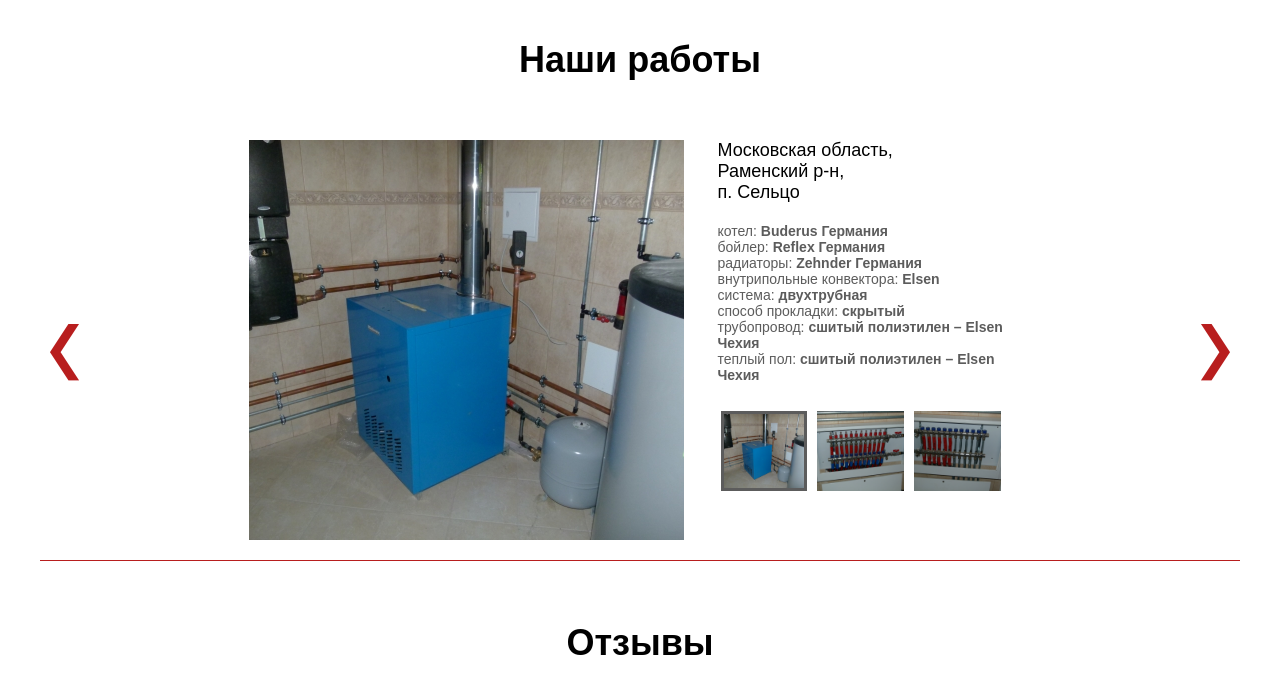
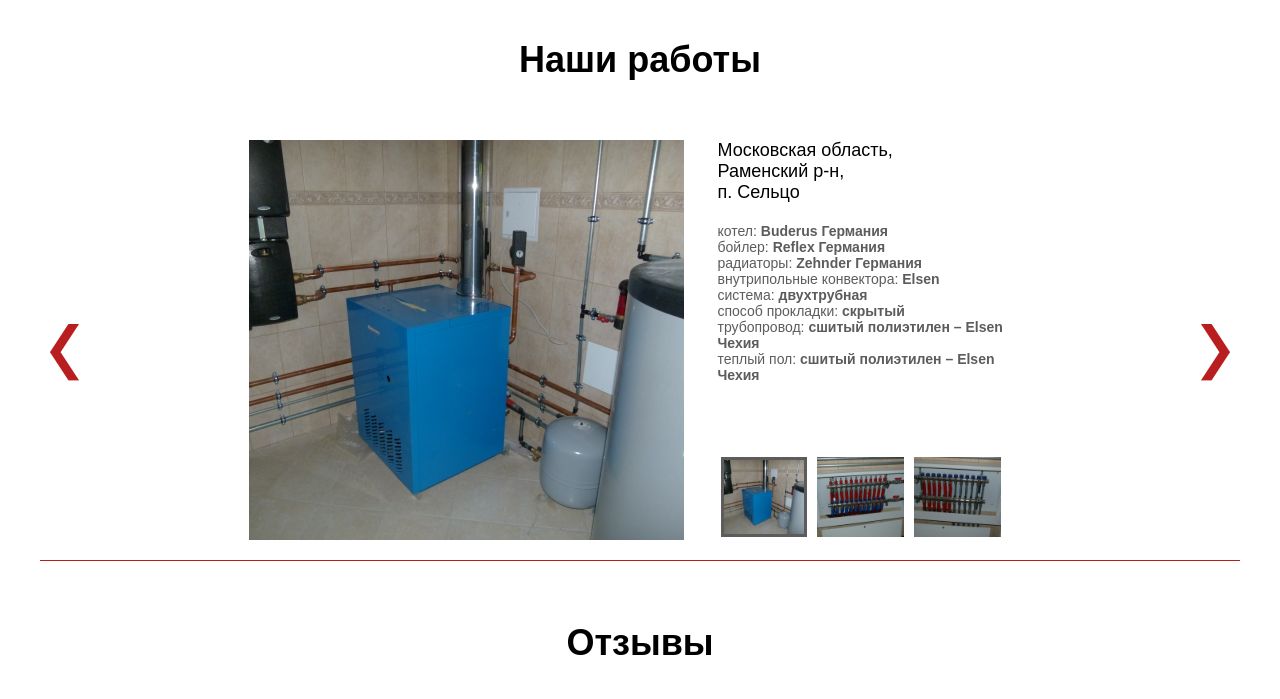
Before and after one commit to vleukhin/domotoplenya, a PHP site: page / in a window 1280 px wide. Shown: the part 5400-6099 px from the top of the page. Run offline with PHP 8.4, Linux system fonts and the light colour scheme.

Commit message:
portfolio thumb bottom align

```diff
--- a/css/style.css
+++ b/css/style.css
@@ -377,6 +377,14 @@ header .contacts .phone {
 #portfolio .job img.thumb.active {
   border: 3px solid #5c5c5c;
 }
+#portfolio .job .about {
+  position: relative;
+  min-height: 400px;
+}
+#portfolio .job .about .images {
+  position: absolute;
+  bottom: 0;
+}
 #portfolio .job .title {
   font-size: 18px;
   margin-bottom: 20px;
--- a/index.php
+++ b/index.php
@@ -423,7 +423,7 @@
 							<div class="col-xs-12 col-sm-6 col-md-7">
 								<img src="images/portfolio/1/1.jpg" alt="" class="main">
 							</div>
-							<div class="col-xs-12 col-sm-6 col-md-5">
+							<div class="col-xs-12 col-sm-6 col-md-5 about">
 								<div class="title">
 									Московская область, <br>Раменский р-н,<br> п. Сельцо
 								</div>
@@ -454,7 +454,7 @@
 							<div class="col-xs-12 col-sm-6 col-md-7">
 								<img src="images/portfolio/2/1.jpg" alt="" class="main">
 							</div>
-							<div class="col-xs-12 col-sm-6 col-md-5">
+							<div class="col-xs-12 col-sm-6 col-md-5 about">
 								<div class="title">
 									Московская область, <br>Домодедовский городской округ,<br> КП Фламандия
 								</div>
@@ -486,7 +486,7 @@
 							<div class="col-xs-12 col-sm-6 col-md-7">
 								<img src="images/portfolio/3/1.jpg" alt="" class="main">
 							</div>
-							<div class="col-xs-12 col-sm-6 col-md-5">
+							<div class="col-xs-12 col-sm-6 col-md-5 about">
 								<div class="title">
 									Тула
 								</div>
@@ -519,7 +519,7 @@
 							<div class="col-xs-12 col-sm-6 col-md-7">
 								<img src="images/portfolio/3/1.jpg" alt="" class="main">
 							</div>
-							<div class="col-xs-12 col-sm-6 col-md-5">
+							<div class="col-xs-12 col-sm-6 col-md-5 about">
 								<div class="title">
 									Москва, <br>КП Сосновый бор
 								</div>
--- a/less/style.less
+++ b/less/style.less
@@ -420,6 +420,16 @@ header {
 			}
 		}
 
+		.about{
+			position: relative;
+			min-height: 400px;
+
+			.images{
+				position: absolute;
+				bottom: 0;
+			}
+		}
+
 		.title{
 			font-size: 18px;
 			margin-bottom: 20px;
```
